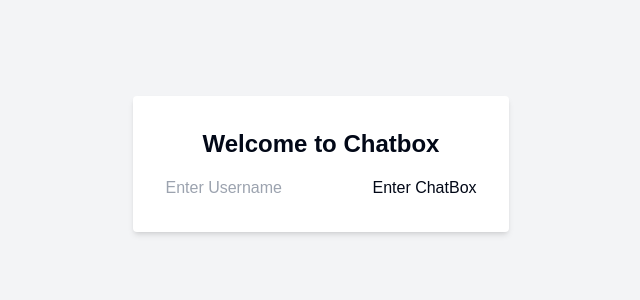
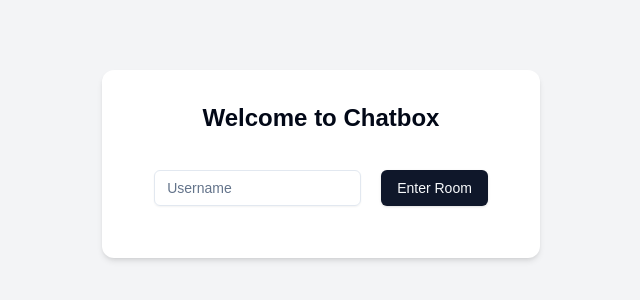
Before and after one commit to spectropaws/Chatroom, a Next.js app in the folder client/: page / in a window 1280 px wide. Shown: the part 236-536 px from the top of the page, without its empty margins (319-959 px from the left). Built offline with nearby package versions, Linux system fonts and the light colour scheme.

Commit message:
add members list

```diff
--- /dev/null
+++ b/client/app/chatroom/components/membercard.tsx
@@ -0,0 +1,14 @@
+export default function MemberCard({ username }: { username: string }) {
+
+    const isTyping = false;
+
+    return (
+        <div className="flex w-full py-3 px-5 rounded-xl shadow-md items-center border-2 border-gray-300">
+            <div className="w-16 h-16 rounded-full bg-gray-300 mr-3"></div>
+            <div>
+                <p>{username}</p>
+                <p className="text-gray-500">{isTyping ? "typing..." : ""}</p>
+            </div>
+        </div>
+    );
+}
--- /dev/null
+++ b/client/app/chatroom/components/members.tsx
@@ -0,0 +1,32 @@
+"use client";
+
+import { useEffect, useState } from "react";
+import MemberCard from "./membercard";
+
+export default function Members() {
+
+    const [users, setUsers] = useState<string[]>([]);
+
+    useEffect(() => {
+        // get all users
+
+        fetch(`${process.env.NEXT_PUBLIC_API_URL}/getAllUsers`)
+            .then((res) => res.json())
+            .then((userList) => setUsers(userList))
+            .catch((err) => console.log(err));
+    }, []);
+
+    return (
+        <div className="w-1/4 min-w-[300px] h-full flex flex-col items-center py-10">
+            <h1 className="text-3xl">Members</h1>
+            <div className="w-[80%] h-[1px] bg-gray-300 my-8" />
+            <div className="w-full h-full px-3">
+                <ul className="w-full h-full flex flex-col gap-5">
+                    {users.map((user: string, index: number) => (
+                        <li key={index}><MemberCard username={user} /></li>
+                    ))}
+                </ul>
+            </div>
+        </div>
+    );
+}
--- a/client/app/chatroom/page.tsx
+++ b/client/app/chatroom/page.tsx
@@ -3,13 +3,14 @@
 import { useSearchParams } from "next/navigation";
 import { useRouter } from 'next/navigation';
 import { useState, useEffect, useRef } from 'react';
+import Members from "./components/members";
 
 interface Message {
     text: string;
     sender: string | null;
 }
 
-export default function Chatroom(){
+export default function Chatroom() {
     const router = useRouter();
     const searchParams = useSearchParams();
     const username = searchParams.get('username');
@@ -21,7 +22,7 @@
 
     useEffect(() => {
         if (chatEndref.current) {
-            chatEndref.current.scrollIntoView({ behavior: 'smooth'});
+            chatEndref.current.scrollIntoView({ behavior: 'smooth' });
         }
     }, [message]);
 
@@ -34,28 +35,34 @@
     };
 
     return (
-        <div className="relative h-screen flex flex-col">
+        <div className="flex flex-col w-screen h-screen">
 
+            <div className="right-0 bg-black w-full flex justify-between items-center p-2">
+                <span className="text-white text-lg font-extrabold">CHAT BOX</span>
+                <button onClick={() => router.replace('/')} className="bg-red-500 text-white text-sm font-bold rounded px-2 py-2">Leave Chat</button>
+            </div>
 
-                <div className="flex-grow mt-12 mb-16 overflow-y-auto p-4">
+            <div className="flex w-full h-full">
+                <Members />
+                <div className="relative h-full w-3/4 flex flex-col">
+
+                    <div className="flex-grow overflow-y-auto px-4">
                         {messages.map((msg, index) => (
                             <div key={index} className={`mb-2 ${msg.sender === username ? 'text-right' : 'text-left'}`}>
-                            <span className={`inline-block p-2 rounded-lg ${msg.sender === username ? 'bg-blue-500 text-white' : 'bg-gray-300 text-black' }`}>
+                                <span className={`inline-block p-2 rounded-lg ${msg.sender === username ? 'bg-blue-500 text-white' : 'bg-gray-300 text-black'}`}>
                                     {msg.text}
                                 </span>
                             </div>
                         ))}
                         <div ref={chatEndref} />
                     </div>
-                <form onSubmit={handleSendMessage} className="fixed bottom-0 left-0 right-0 flex p-4 bg-gray-100 border-t">
+                    <form onSubmit={handleSendMessage} className="bottom-0 left-0 right-0 flex p-4 bg-gray-100 border-t">
                         <input type="text" value={message} onChange={(e) => setMessage(e.target.value)} placeholder="Type a message" className="flex-1 border rounded p-2" />
                         <button type="submit" className="ml-2 bg-blue-500 text-white rounded p-2">Send</button>
                     </form>
-                <div className="fixed top-0 left -0 right-0 bg-black w-full flex justify-between items-center p-2">
-                    <span className="text-white text-lg font-extrabold">CHAT BOX</span>
-                    <button onClick={() => router.replace('/')} className="bg-red-500 text-white text-sm font-bold rounded px-2 py-2">Leave Chat</button>
+
                 </div>
-
+            </div>
         </div>
     )
 }
--- a/client/app/page.tsx
+++ b/client/app/page.tsx
@@ -2,27 +2,28 @@
 
 import { useState } from "react";
 import { useRouter } from "next/navigation";
+import { Input } from "@/components/ui/input";
+import { Button } from "@/components/ui/button";
 
 export default function Home() {
     const [username, setUsername] = useState<string>("");
     const router = useRouter();
 
-  const  handleSubmit = (e: React.FormEvent) => {
+    const handleSubmit = (e: React.FormEvent) => {
         e.preventDefault();
-    if (username.trim()){
+        if (username.trim()) {
             router.push(`/chatroom?username=${encodeURIComponent(username)}`);
         }
     };
 
     return (
         <main className="flex justify-center items-center h-screen bg-gray-100">
-          <form onSubmit={handleSubmit} className="bg-white p-8 rounded shadow-md">
+            <form onSubmit={handleSubmit} className="bg-white p-8 rounded-xl shadow-md">
                 <h1 className="text-2xl font-bold mb-4 text-center">Welcome to Chatbox</h1>
-          <input type="text" placeholder="Enter Username" value={username} onChange={(e) => setUsername(e.target.value)}
-            className=""
-            required
-          />
-          <button type="submit" className="">Enter ChatBox</button>
+                <div className="flex w-full max-w-sm items-center space-x-5 p-5">
+                    <Input type="text" placeholder="Username" required value={username} onChange={(e) => setUsername(e.target.value)} />
+                    <Button type="submit">Enter Room</Button>
+                </div>
             </form>
         </main>
     );
--- /dev/null
+++ b/client/components/ui/button.tsx
@@ -0,0 +1,57 @@
+import * as React from "react"
+import { Slot } from "@radix-ui/react-slot"
+import { cva, type VariantProps } from "class-variance-authority"
+
+import { cn } from "@/lib/utils"
+
+const buttonVariants = cva(
+  "inline-flex items-center justify-center whitespace-nowrap rounded-md text-sm font-medium transition-colors focus-visible:outline-none focus-visible:ring-1 focus-visible:ring-ring disabled:pointer-events-none disabled:opacity-50",
+  {
+    variants: {
+      variant: {
+        default:
+          "bg-primary text-primary-foreground shadow hover:bg-primary/90",
+        destructive:
+          "bg-destructive text-destructive-foreground shadow-sm hover:bg-destructive/90",
+        outline:
+          "border border-input bg-background shadow-sm hover:bg-accent hover:text-accent-foreground",
+        secondary:
+          "bg-secondary text-secondary-foreground shadow-sm hover:bg-secondary/80",
+        ghost: "hover:bg-accent hover:text-accent-foreground",
+        link: "text-primary underline-offset-4 hover:underline",
+      },
+      size: {
+        default: "h-9 px-4 py-2",
+        sm: "h-8 rounded-md px-3 text-xs",
+        lg: "h-10 rounded-md px-8",
+        icon: "h-9 w-9",
+      },
+    },
+    defaultVariants: {
+      variant: "default",
+      size: "default",
+    },
+  }
+)
+
+export interface ButtonProps
+  extends React.ButtonHTMLAttributes<HTMLButtonElement>,
+    VariantProps<typeof buttonVariants> {
+  asChild?: boolean
+}
+
+const Button = React.forwardRef<HTMLButtonElement, ButtonProps>(
+  ({ className, variant, size, asChild = false, ...props }, ref) => {
+    const Comp = asChild ? Slot : "button"
+    return (
+      <Comp
+        className={cn(buttonVariants({ variant, size, className }))}
+        ref={ref}
+        {...props}
+      />
+    )
+  }
+)
+Button.displayName = "Button"
+
+export { Button, buttonVariants }
--- /dev/null
+++ b/client/components/ui/input.tsx
@@ -0,0 +1,25 @@
+import * as React from "react"
+
+import { cn } from "@/lib/utils"
+
+export interface InputProps
+  extends React.InputHTMLAttributes<HTMLInputElement> {}
+
+const Input = React.forwardRef<HTMLInputElement, InputProps>(
+  ({ className, type, ...props }, ref) => {
+    return (
+      <input
+        type={type}
+        className={cn(
+          "flex h-9 w-full rounded-md border border-input bg-transparent px-3 py-1 text-sm shadow-sm transition-colors file:border-0 file:bg-transparent file:text-sm file:font-medium file:text-foreground placeholder:text-muted-foreground focus-visible:outline-none focus-visible:ring-1 focus-visible:ring-ring disabled:cursor-not-allowed disabled:opacity-50",
+          className
+        )}
+        ref={ref}
+        {...props}
+      />
+    )
+  }
+)
+Input.displayName = "Input"
+
+export { Input }
--- a/client/package.json
+++ b/client/package.json
@@ -10,6 +10,7 @@
   },
   "dependencies": {
     "@radix-ui/react-icons": "^1.3.0",
+    "@radix-ui/react-slot": "^1.1.0",
     "@radix-ui/react-toast": "^1.2.1",
     "class-variance-authority": "^0.7.0",
     "clsx": "^2.1.1",
```
Also changed, not shown: 2 other files (tests, documents, lock files or other folders). Lines whose indentation alone changed are shown as unchanged.
